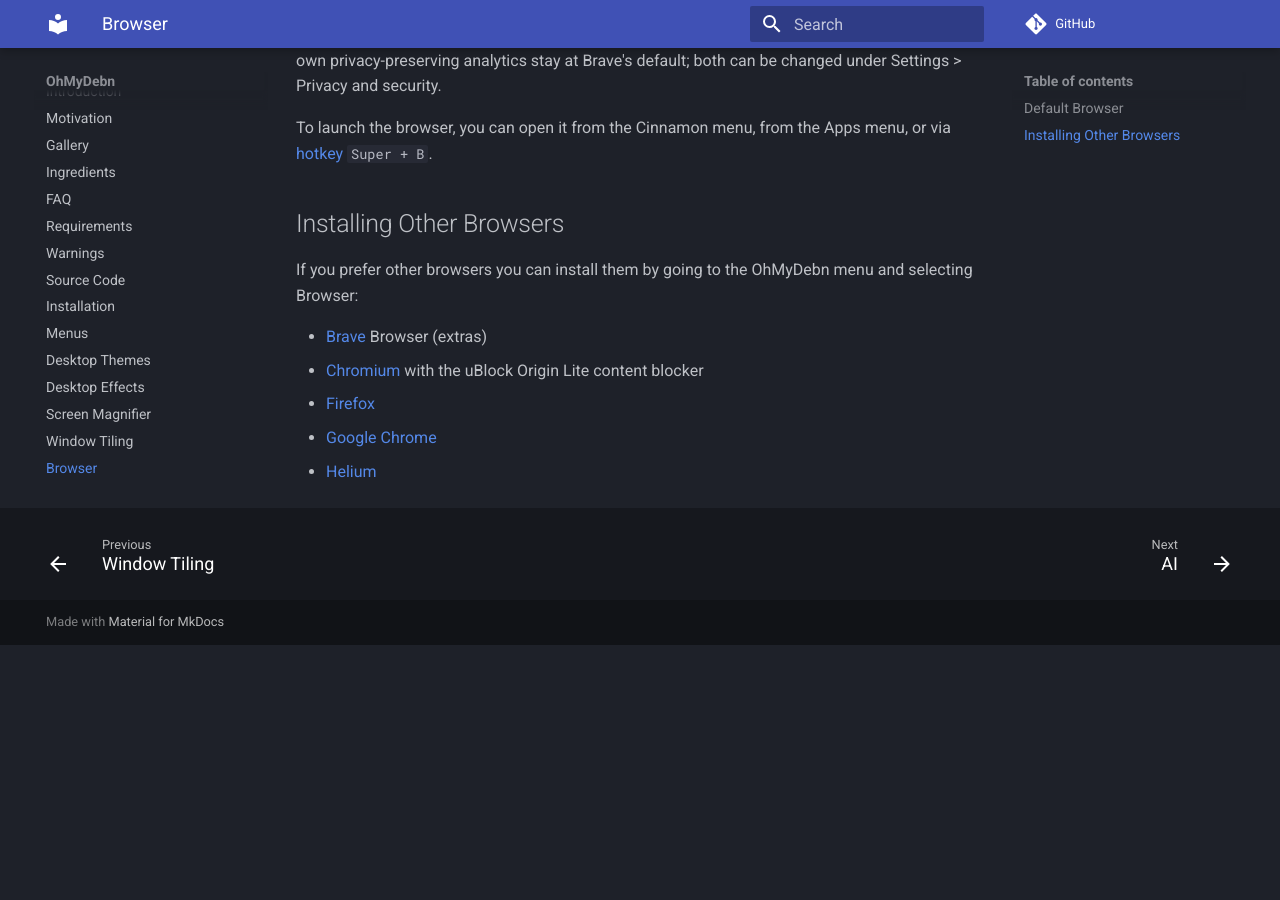
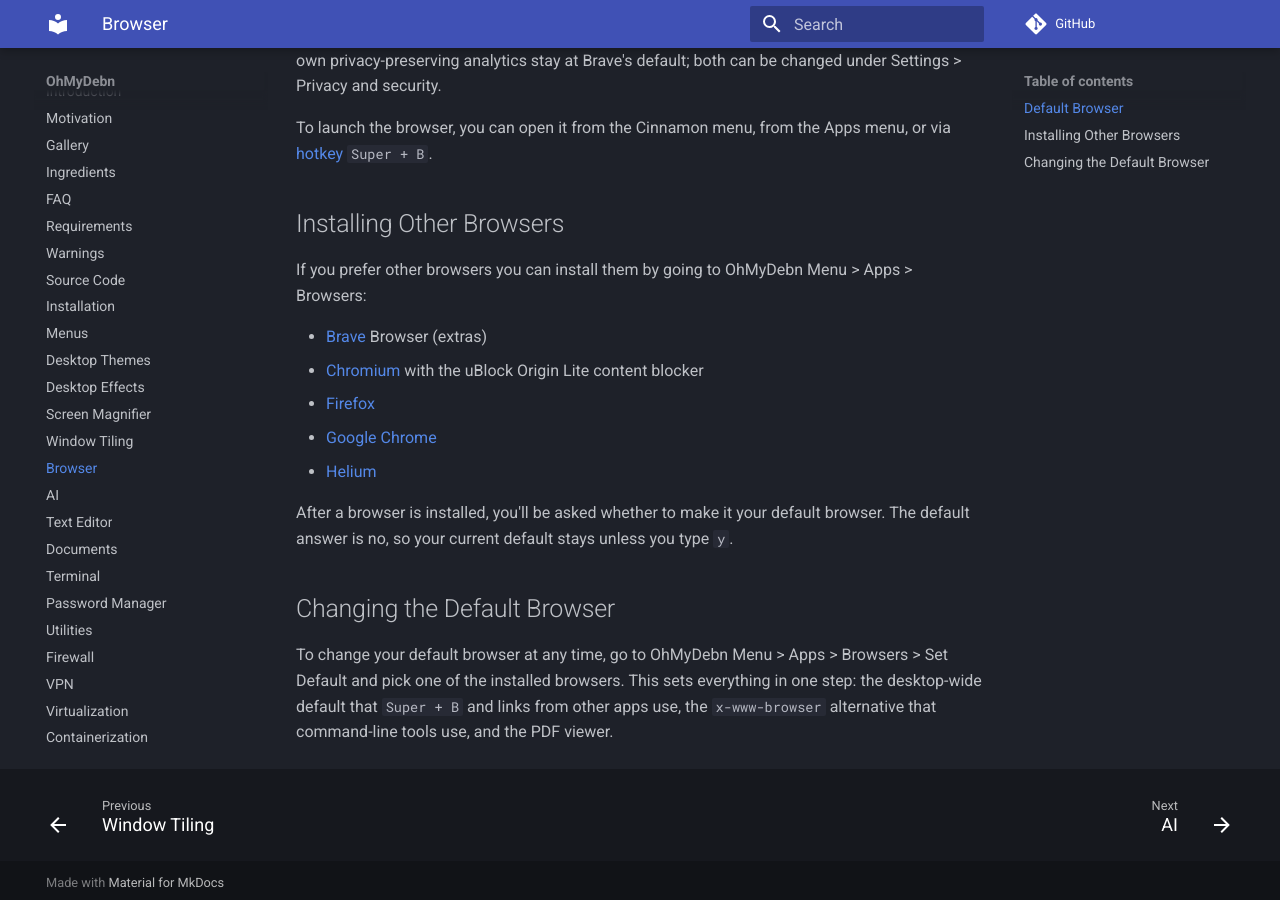
Before and after one commit to dougburks/ohmydebn-docs, an MkDocs documentation site: the page built from docs/browser.md, in a window 1280 px wide and 900 px high, scrolled down 522 px. Built offline with MkDocs 1.6.1 and Material for MkDocs 9.7.7, drawn with Linux system fonts in a browser that asks for light colours; comment, search, counter and statistics services are not loaded; before the commit the page ends 1167 px from its top, so only the background shows below that.

Commit message:
Document Brave Origin as the default browser, the make-default question and Browsers > Set Default

```diff
--- a/docs/browser.md
+++ b/docs/browser.md
@@ -10,10 +10,16 @@
 
 ## Installing Other Browsers
 
-If you prefer other browsers you can install them by going to the OhMyDebn menu and selecting Browser:
+If you prefer other browsers you can install them by going to OhMyDebn Menu > Apps > Browsers:
 
 - [Brave](https://brave.com/) Browser (extras)
 - [Chromium](https://www.chromium.org/Home/) with the uBlock Origin Lite content blocker
 - [Firefox](https://www.mozilla.org/firefox/)
 - [Google Chrome](https://www.google.com/chrome/)
 - [Helium](https://helium.computer/)
+
+After a browser is installed, you'll be asked whether to make it your default browser. The default answer is no, so your current default stays unless you type `y`.
+
+## Changing the Default Browser
+
+To change your default browser at any time, go to OhMyDebn Menu > Apps > Browsers > Set Default and pick one of the installed browsers. This sets everything in one step: the desktop-wide default that `Super + B` and links from other apps use, the `x-www-browser` alternative that command-line tools use, and the PDF viewer.
```
